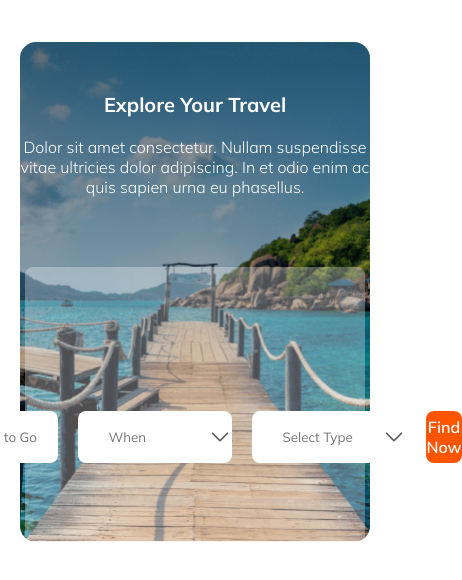
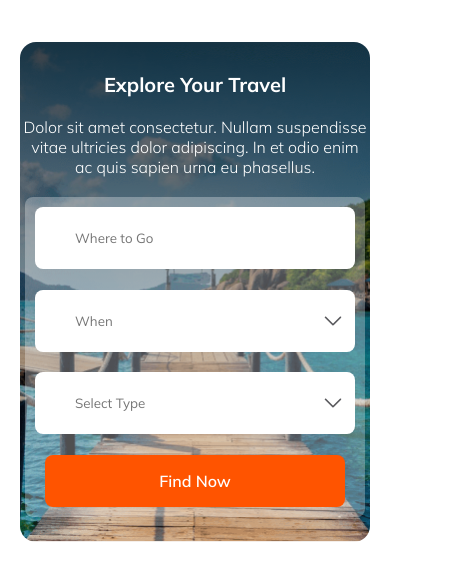
Before and after one commit to nill98/Crazay-Travels-basic-html-css-responsive, a plain HTML site: page index.html in a window 390 px wide. Shown: the part 56-636 px from the top of the page, 462 px wide, since content can reach past the window. Drawn offline with Linux system fonts and the light colour scheme.

Commit message:
completed banner section with responsive

```diff
--- a/styles/travel.css
+++ b/styles/travel.css
@@ -63,7 +63,9 @@ nav{
     align-items: center;
     margin-bottom: 45px;
 }
-
+nav .menu{
+    display: none;
+}
 .logo{
     display: flex;
 }
@@ -98,7 +100,7 @@ nav li:last-child{
 
 .banner{
     /* border: #131318 solid 1px; */
-    background: linear-gradient(rgba(0,0,0,0.5),rgba(0,0,0,0.0)), url('/Images/Group\ 13\ \(1\)\ \(1\).png');
+    background: linear-gradient(rgba(0,0,0,0.7),rgba(0,0,0,0.0)), url('/Images/Group\ 13\ \(1\)\ \(1\).png');
     background-size: cover;
     width: 100%;
     height: 500px;
@@ -123,21 +125,20 @@ nav li:last-child{
 }
 
 .banner-search{
-    width: 800px;
+    /* width: 800px;  */
     height: 84px;
     background: rgba(255, 255, 255, 0.3);
     border-radius: 8px;
     display: flex;
-    justify-content: center;
+    justify-content: space-around;
     align-items: center;
     text-align: center;
-    margin: 70px auto;
+    margin: 70px 185px;
 }
 .input-wrapper{
     width: 174px;
     height: 52px;
     background-color: white;
-    margin-right: 20px;
     border-radius: 8px;
     display: flex;
     align-items: center;
@@ -176,14 +177,16 @@ input{
     }
     nav ul{
         display: none;
-
+    }
+    nav .menu{
+        display: block;
     }
 
     .banner-content {
-        width: 350px;
+        width: 345px;
         text-align: center;
-        padding-top: 50px;
-        margin: 0 auto;
+        padding-top: 30px;
+
     }
     .banner-content h2{
         font-size: 2rem;
@@ -191,6 +194,13 @@ input{
     }
     .banner-search{
         width: 340px;
-        height: 340px;
+        height: 320px;
+        margin: 20px auto;
+        flex-direction: column;
+    }
+    .banner-search .input-wrapper, .banner-search .btn{
+        width: 300px;
+        justify-content: space-between;
+        padding: 5px 10px;
     }
 }
```
